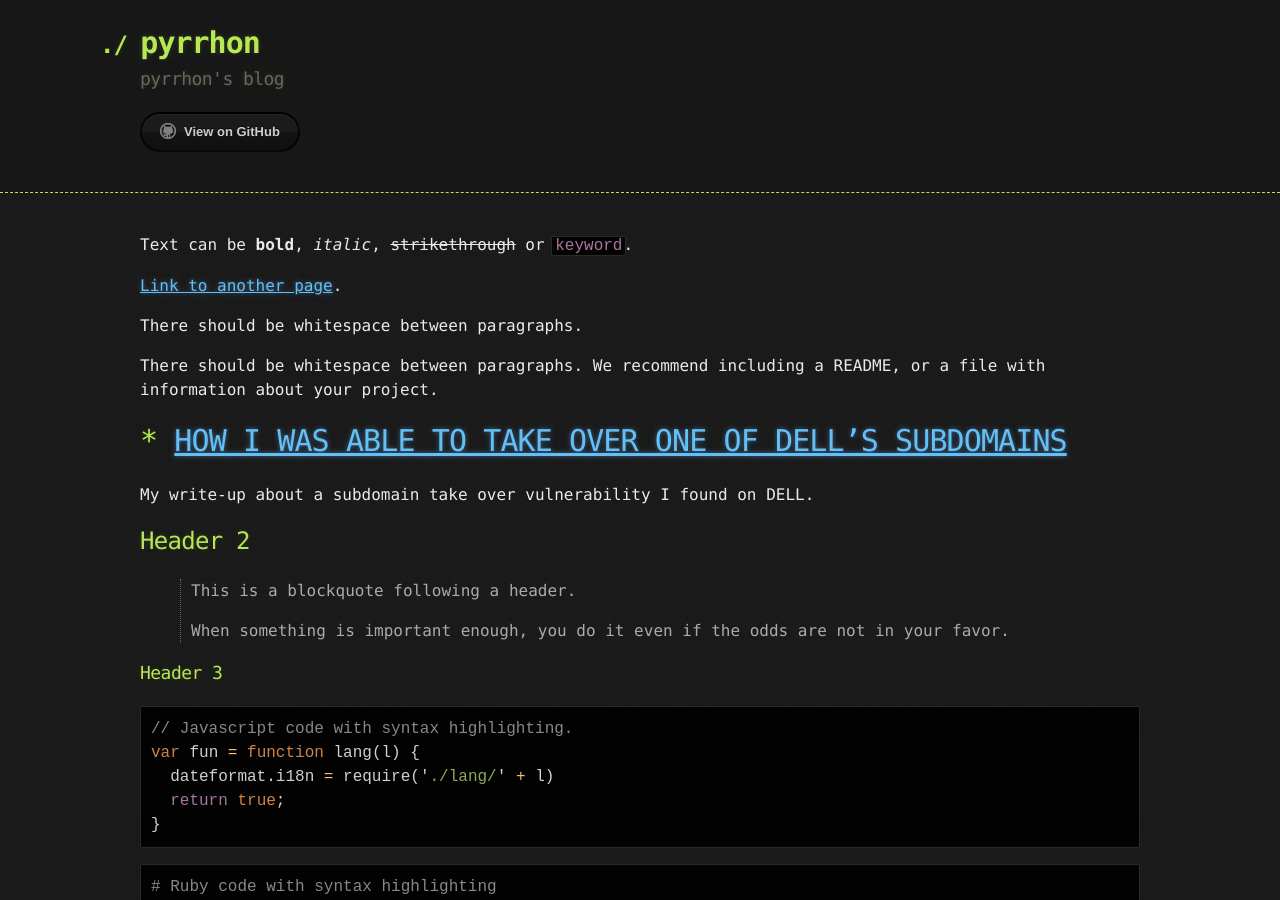
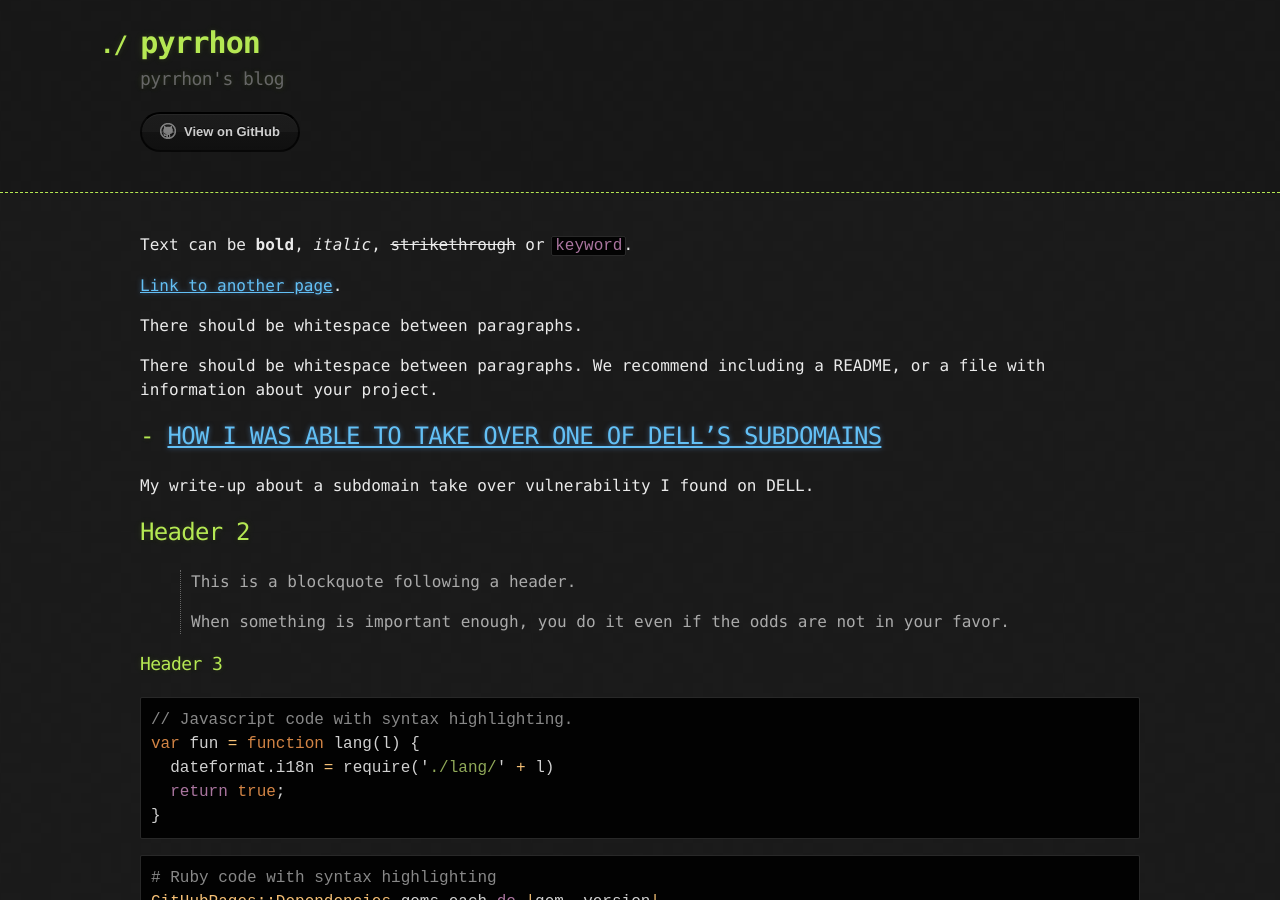
Before and after one commit to pyrrhon1337/pyrrhon1337.github.io, a Jekyll site: the page built from index.md, in a window 1280 px wide and 900 px high. Built offline with Jekyll 4.4.1, drawn with Linux system fonts in a browser that asks for light colours.

Commit message:
Initial commit

```diff
--- a/index.md
+++ b/index.md
@@ -10,7 +10,7 @@
 
 There should be whitespace between paragraphs. We recommend including a README, or a file with information about your project.
 
-# *   [HOW I WAS ABLE TO TAKE OVER ONE OF DELL’S SUBDOMAINS](./subdomain-takeover.html)
+## -  [HOW I WAS ABLE TO TAKE OVER ONE OF DELL’S SUBDOMAINS](./subdomain-takeover.html)
 
 My write-up about a subdomain take over vulnerability I found on DELL.
 
```
